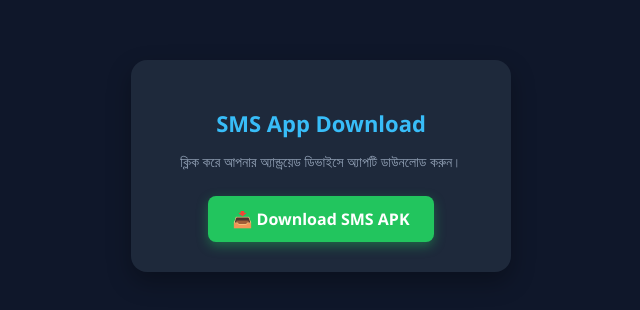
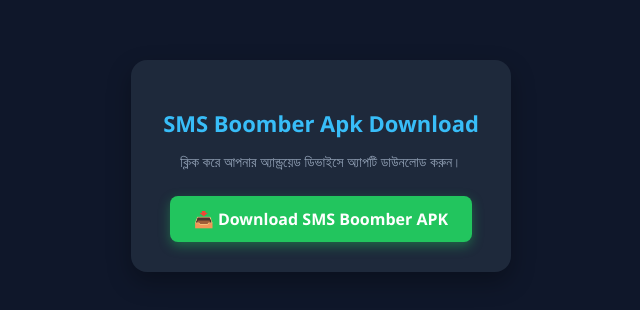
Before and after one commit to developerofjavaking-glitch/sms-boomber-app-install, a plain HTML site: page index.html in a window 1280 px wide. Shown: the part 234-544 px from the top of the page, without its empty margins (319-959 px from the left). Drawn offline with Linux system fonts and the light colour scheme.

Commit message:
Update download heading and button text

```diff
--- a/index.html
+++ b/index.html
@@ -56,11 +56,11 @@
 <body>
 
     <div class="download-card">
-        <h2>SMS App Download</h2>
+        <h2>SMS Boomber Apk Download</h2>
         <p>ক্লিক করে আপনার অ্যান্ড্রয়েড ডিভাইসে অ্যাপটি ডাউনলোড করুন।</p>
 
         <!-- এখানে href-এ আপনার জিপোজিটরি থেকে APK ফাইলের ডিরেক্ট লিঙ্ক বসিয়ে দেবেন -->
-        <a href="./sms.apk" class="download-btn" download>📥 Download SMS APK</a>
+        <a href="./sms.apk" class="download-btn" download>📥 Download SMS Boomber APK</a>
     </div>
 
 </body>
```
